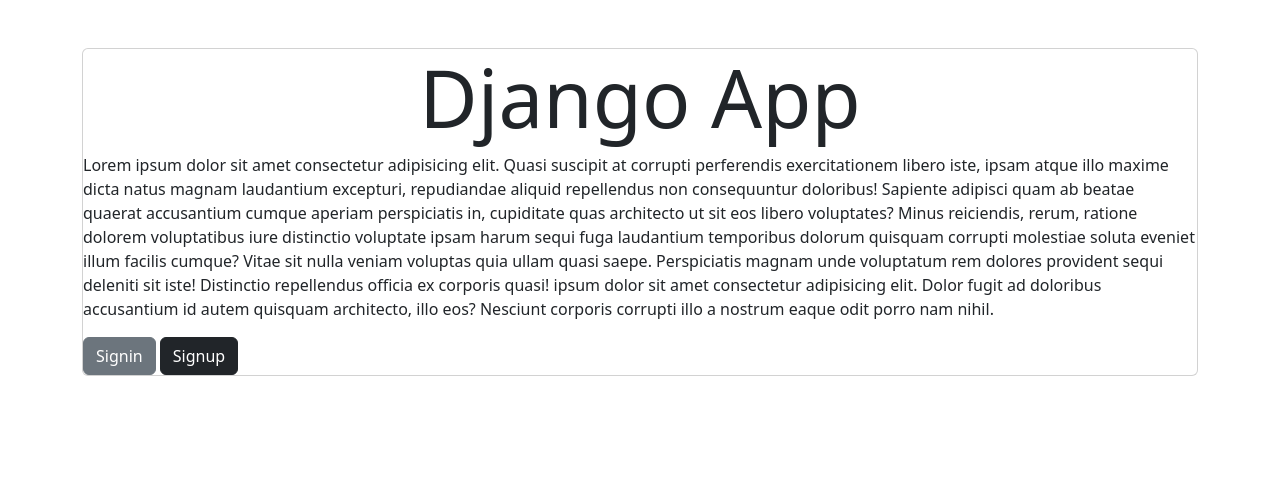
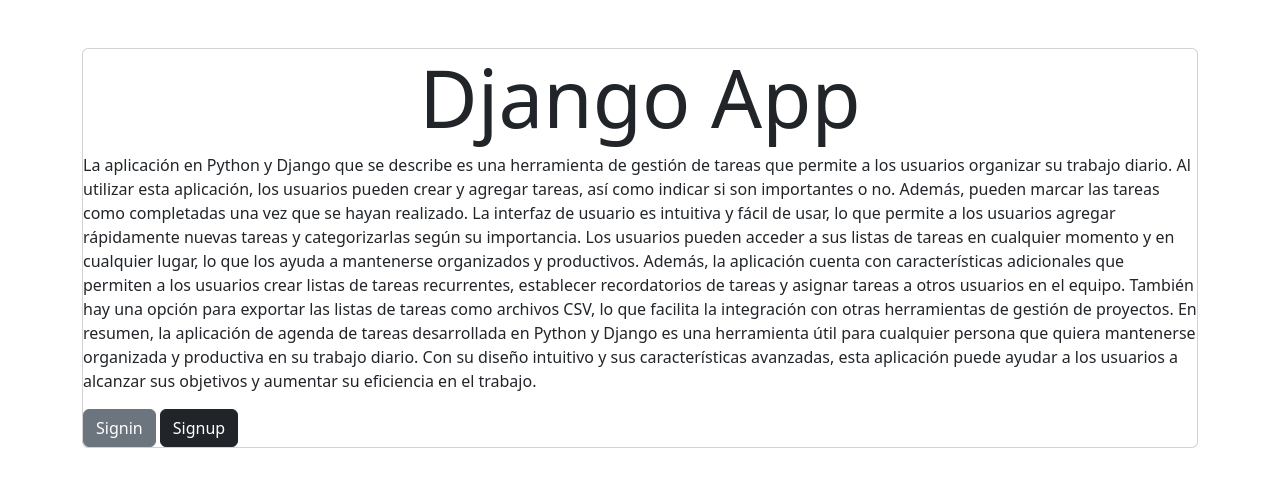
Before and after one commit to jdmmctrl/Django-CRUD, a Django app: page / in a window 1280 px wide. Shown: the part 56-543 px from the top of the page. Run offline with Django 4.2, Linux system fonts and the light colour scheme.

Commit message:
Actualizacion 10/04/2023/01

```diff
--- a/tasks/templates/home.html
+++ b/tasks/templates/home.html
@@ -5,23 +5,24 @@
 <main class="container py-5">
     <section class="card cardbody">
         <h1 class="display-1 text-center">Django App</h1>
-        <p>Lorem ipsum dolor sit amet consectetur adipisicing elit. Quasi suscipit at corrupti perferendis
-            exercitationem
-            libero
-            iste, ipsam atque illo maxime dicta natus magnam laudantium excepturi, repudiandae aliquid repellendus non
-            consequuntur doloribus! Sapiente adipisci quam ab beatae quaerat accusantium cumque aperiam perspiciatis in,
-            cupiditate quas architecto ut sit eos libero voluptates? Minus reiciendis, rerum, ratione dolorem
-            voluptatibus
-            iure
-            distinctio voluptate ipsam harum sequi fuga laudantium temporibus dolorum quisquam corrupti molestiae soluta
-            eveniet
-            illum facilis cumque? Vitae sit nulla veniam voluptas quia ullam quasi saepe. Perspiciatis magnam unde
-            voluptatum
-            rem dolores provident sequi deleniti sit iste! Distinctio repellendus officia ex corporis quasi! ipsum dolor
-            sit
-            amet consectetur adipisicing elit. Dolor fugit ad doloribus accusantium id autem quisquam architecto, illo
-            eos?
-            Nesciunt corporis corrupti illo a nostrum eaque odit porro nam nihil.
+        <p>La aplicación en Python y Django que se describe es una herramienta de gestión de tareas que permite a los
+            usuarios organizar su trabajo diario. Al utilizar esta aplicación, los usuarios pueden crear y agregar
+            tareas, así como indicar si son importantes o no. Además, pueden marcar las tareas como completadas una vez
+            que se hayan realizado.
+
+            La interfaz de usuario es intuitiva y fácil de usar, lo que permite a los usuarios agregar rápidamente
+            nuevas tareas y categorizarlas según su importancia. Los usuarios pueden acceder a sus listas de tareas en
+            cualquier momento y en cualquier lugar, lo que los ayuda a mantenerse organizados y productivos.
+
+            Además, la aplicación cuenta con características adicionales que permiten a los usuarios crear listas de
+            tareas recurrentes, establecer recordatorios de tareas y asignar tareas a otros usuarios en el equipo.
+            También hay una opción para exportar las listas de tareas como archivos CSV, lo que facilita la integración
+            con otras herramientas de gestión de proyectos.
+
+            En resumen, la aplicación de agenda de tareas desarrollada en Python y Django es una herramienta útil para
+            cualquier persona que quiera mantenerse organizada y productiva en su trabajo diario. Con su diseño
+            intuitivo y sus características avanzadas, esta aplicación puede ayudar a los usuarios a alcanzar sus
+            objetivos y aumentar su eficiencia en el trabajo.
         </p>
 
         <div>
```
